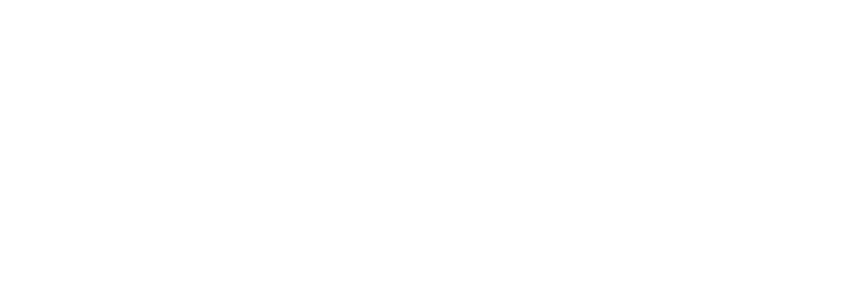
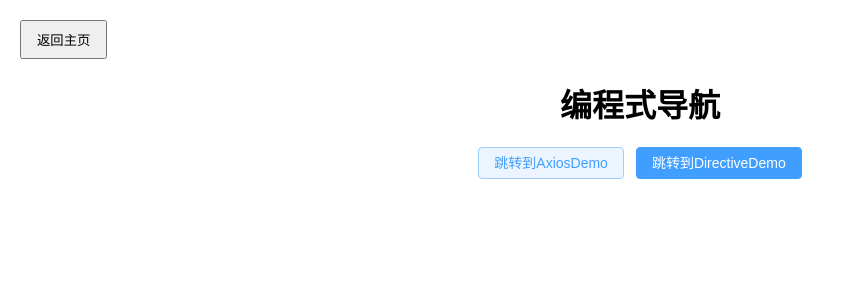
Before and after one commit to yikousu/demo-test-front, a Vue app: page /routerDemo in a window 1280 px wide. Before the commit this address had no page. Shown: the top 300 px of the page, without its empty margins (0-845 px from the left). Built offline with nearby package versions, Linux system fonts and the light colour scheme; a small style sheet from the web is missing.

Commit message:
feat: 编程式导航

```diff
--- a/src/router/index.js
+++ b/src/router/index.js
@@ -50,6 +50,11 @@
     component: DirectiveDemo,
   },
   {
+    path: "/routerDemo",
+    name: "RouterDemo",
+    component: () => import("@/views/RouterDemo.vue"),
+  },
+  {
     path: "/",
     redirect: "/home",
   },
--- a/src/views/HomePage.vue
+++ b/src/views/HomePage.vue
@@ -23,6 +23,9 @@
         </router-link>
         <router-link to="/directiveDemo">
           <button>自定义指令</button>
+        </router-link>
+        <router-link to="/routerDemo">
+          <button>编程式导航</button>
         </router-link>
       </nav>
     </div>
--- /dev/null
+++ b/src/views/RouterDemo.vue
@@ -0,0 +1,50 @@
+<template>
+  <div class="demo-container">
+    <button @click="goBack" class="back-button">返回主页</button>
+    <h1>编程式导航</h1>
+    <el-button type="primary" @click="goAxiosDemo" plain>跳转到AxiosDemo</el-button>
+    <el-button type="primary" @click="goDirectiveDemo">跳转到DirectiveDemo</el-button>
+  </div>
+</template>
+
+<script setup>
+import { useRouter } from "vue-router";
+const router = useRouter();
+const goBack = () => {
+  router.push("/");
+};
+
+const goAxiosDemo = () => {
+  router.push("/axiosDemo");
+};
+
+const goDirectiveDemo = () => {
+  router.push({ name: "DirectiveDemo" }); // 使用路由名称进行导航
+};
+</script>
+
+<style scoped>
+.demo-container {
+  padding: 20px;
+  text-align: center;
+  height: 100vh;
+  /* 让容器占满整个视口高度 */
+  box-sizing: border-box;
+  /* 防止 padding 导致溢出 */
+  position: relative;
+  /* 为了定位返回按钮 */
+}
+
+.back-button {
+  position: absolute;
+  top: 20px;
+  left: 20px;
+  padding: 8px 15px;
+  cursor: pointer;
+}
+
+h1 {
+  margin-top: 60px;
+  /* 避免标题和返回按钮重叠 */
+}
+</style>
```
